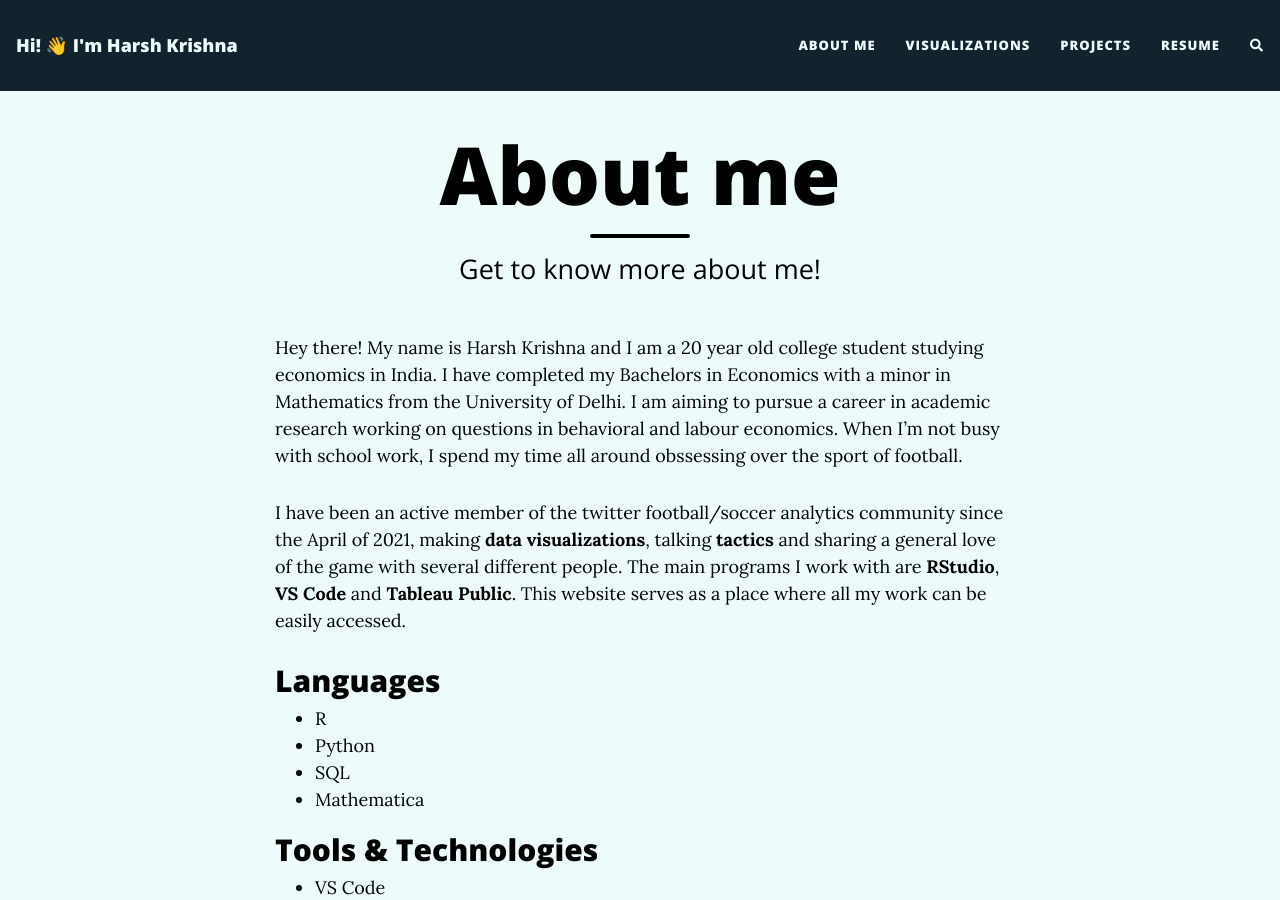
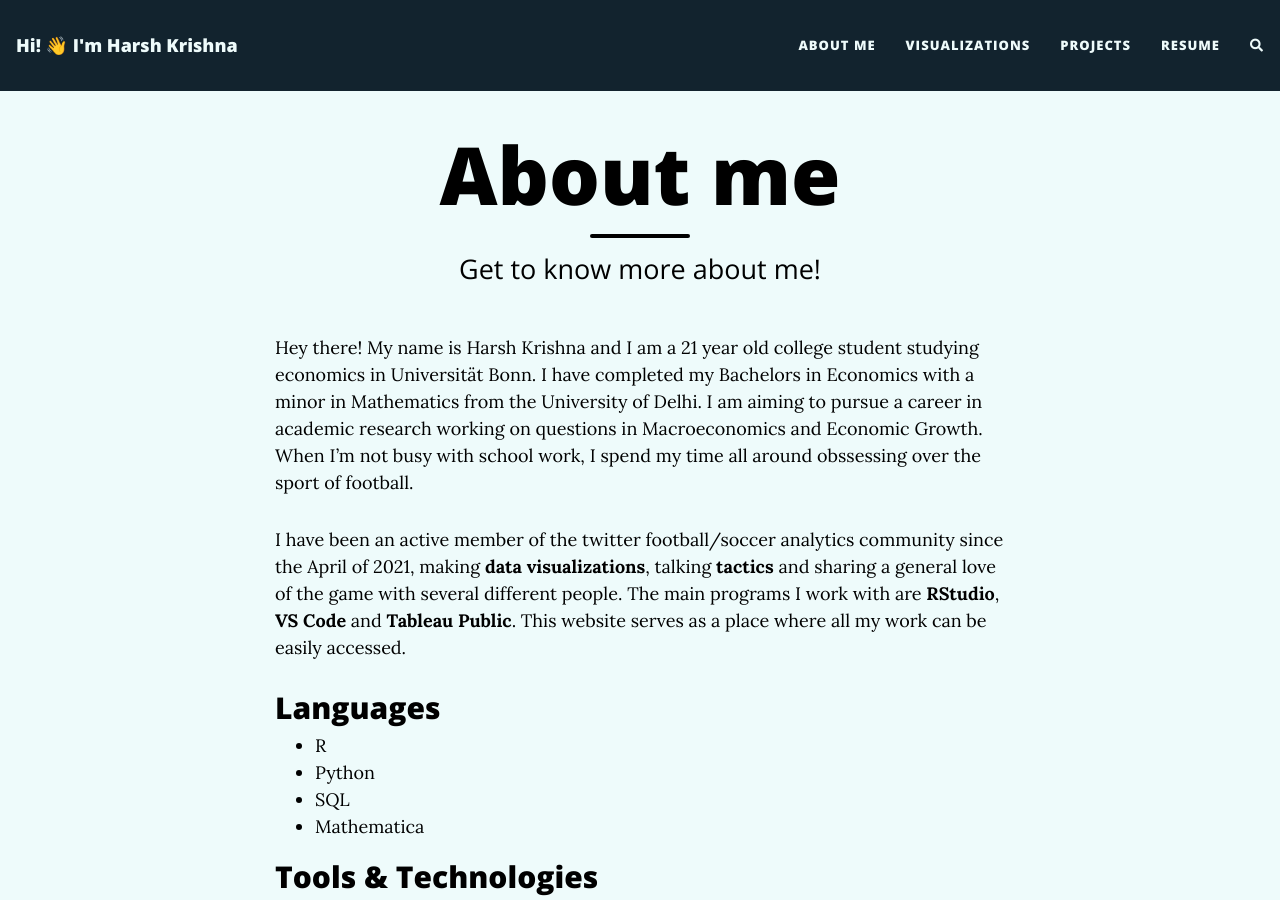
Before and after one commit to harshkrishna17/harshkrishna17.github.io, a Jekyll site: the page built from aboutme.md, in a window 1280 px wide and 900 px high. Built offline with Jekyll 4.4.1, drawn with Linux system fonts in a browser that asks for light colours; nearby versions of some CDN libraries; comment, search, counter and statistics services are not loaded.

Commit message:
Revise personal introduction in aboutme.md
Updated personal details including age, university, and research focus.

```diff
--- a/aboutme.md
+++ b/aboutme.md
@@ -4,7 +4,7 @@ title: About me
 subtitle: Get to know more about me!
 ---
 
-Hey there! My name is Harsh Krishna and I am a 20 year old college student studying economics in India. I have completed my Bachelors in Economics with a minor in Mathematics from the University of Delhi. I am aiming to pursue a career in academic research working on questions in behavioral and labour economics. When I'm not busy with school work, I spend my time all around obssessing over the sport of football.
+Hey there! My name is Harsh Krishna and I am a 21 year old college student studying economics in Universität Bonn. I have completed my Bachelors in Economics with a minor in Mathematics from the University of Delhi. I am aiming to pursue a career in academic research working on questions in Macroeconomics and Economic Growth. When I'm not busy with school work, I spend my time all around obssessing over the sport of football.
 
 I have been an active member of the twitter football/soccer analytics community since the April of 2021, making **data visualizations**, talking **tactics** and sharing a general love of the game with several different people. The main programs I work with are **RStudio**, **VS Code** and **Tableau Public**. This website serves as a place where all my work can be easily accessed.
 
```
